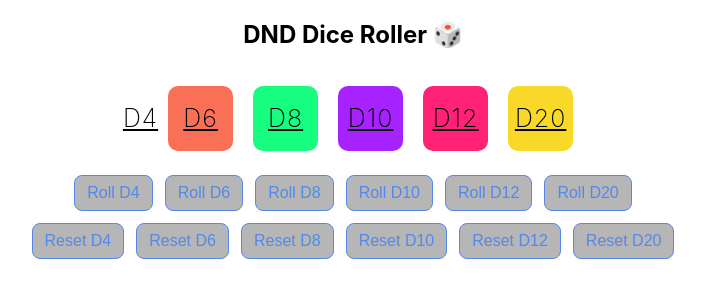
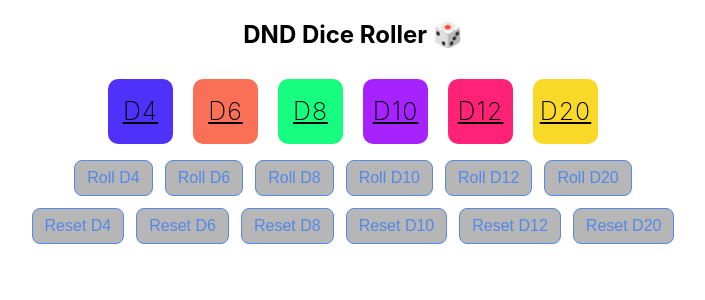
Before and after one commit to ryd0g/dnd-dice-roller, a React (Create React App) app in the folder dice-game/: page / in a window 1280 px wide. Shown: the top 300 px of the page, without its empty margins (287-992 px from the left). Built offline with nearby package versions, Linux system fonts and the light colour scheme.

Commit message:
styled d4

```diff
--- a/dice-game/src/dice.css
+++ b/dice-game/src/dice.css
@@ -50,6 +50,16 @@ p {
   border-radius: 10px;
 }
 
+.d4border {
+  display: flex;
+  align-items: center;
+  justify-content: center;
+  margin: 10px;
+  background-color: rgb(79, 49, 250);
+  width: 65px;
+  height: 65px;
+  border-radius: 10px;
+}
 .d8border {
   display: flex;
   align-items: center;
```
